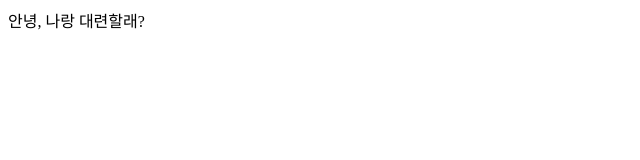
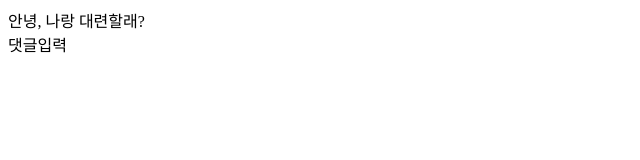
Before and after one commit to forntend-developer/developer, a plain HTML site: page index.html in a window 1280 px wide. Shown: the full height of the page, 0-640 px from the left. Drawn offline with Linux system fonts and the light colour scheme.

Commit message:
댓글기능추가

```diff
--- a/index.html
+++ b/index.html
@@ -5,6 +5,7 @@
     <meta name="viewport" content="width=device-width, initial-scale=1.0">
     <title>Boxiting</title>
     <div>안녕, 나랑 대련할래?</div>
+    <div>댓글입력</div>
 </head>
 <body>
 
```
